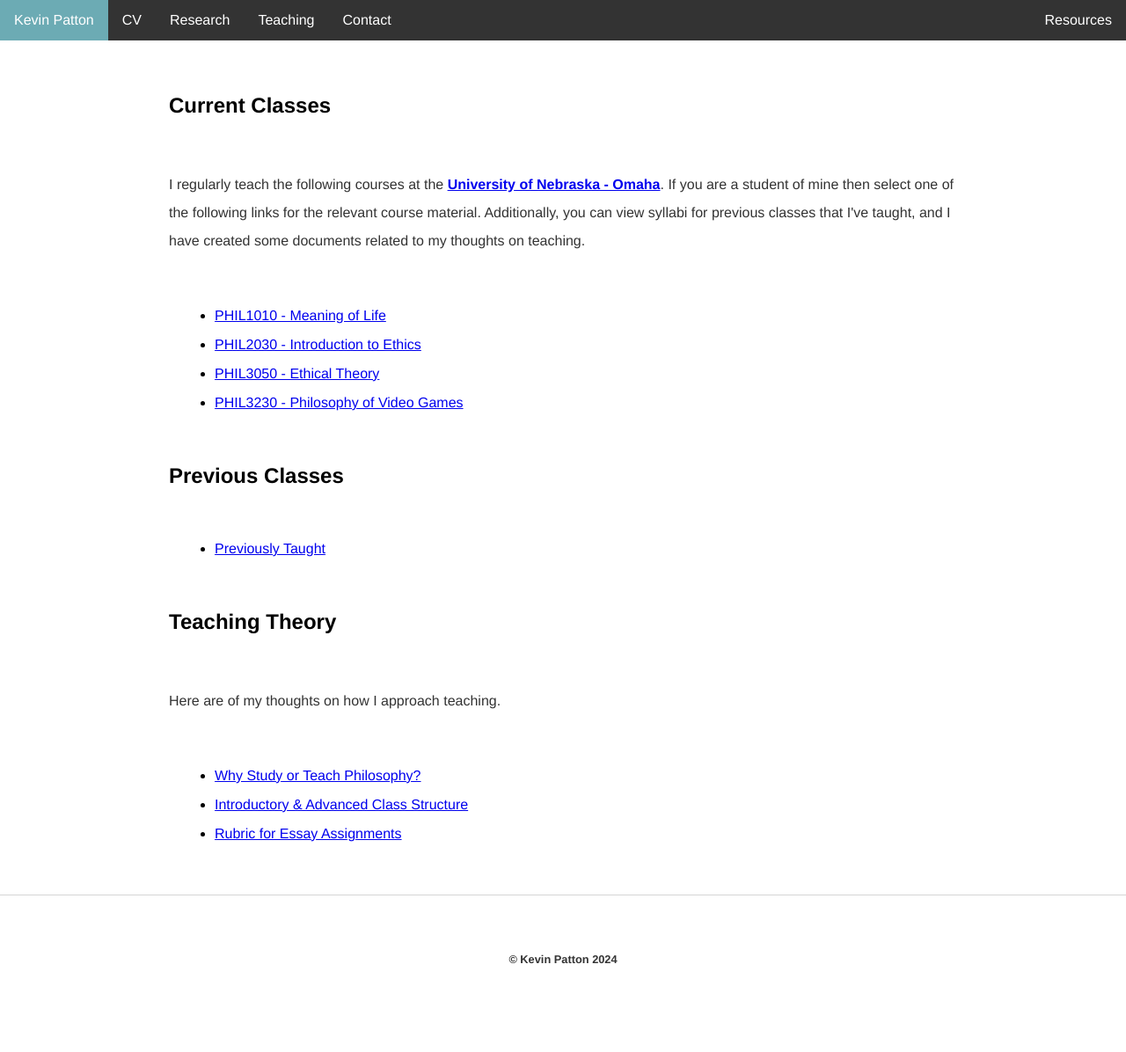
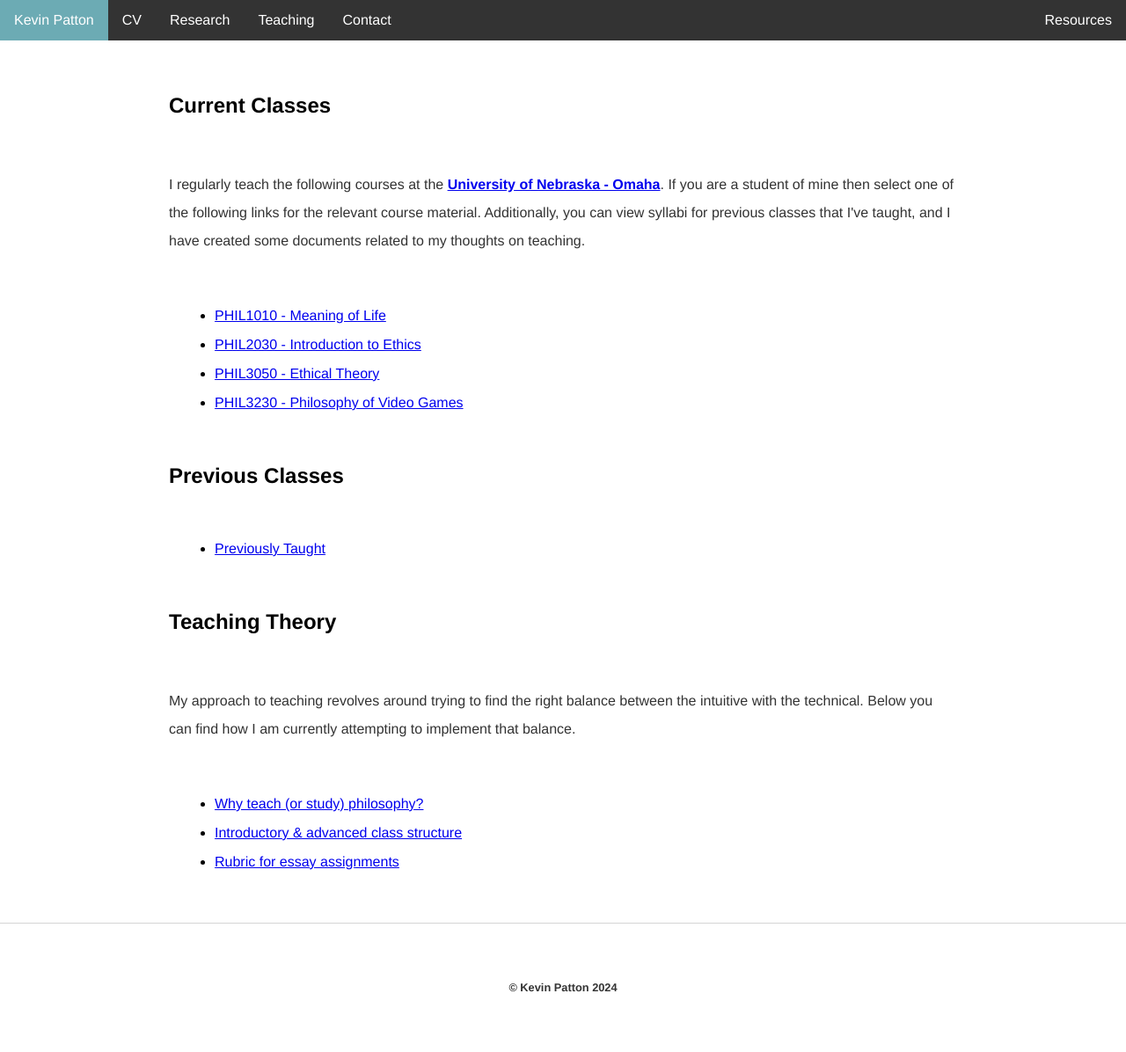
Before and after one commit to kevinjpatton/kevinjpatton.github.io, a Jekyll site: the page built from teaching/index.html, in a window 1280 px wide. Shown: the whole page at 88% size. Built offline with Jekyll 4.4.1, drawn with Linux system fonts in a browser that asks for light colours; Markdown is read by kramdown in place of the engine named in the settings; before the commit the page ends 1164 px from its top, so only the background shows below that.

Commit message:
Update index.html

```diff
--- a/teaching/index.html
+++ b/teaching/index.html
@@ -15,9 +15,9 @@ title: Teaching - Kevin Patton
   <li><a href="/teaching/pastcourses">Previously Taught</a></p></ul>
 </ul>
 <h2>Teaching Theory</h2>
-<p>Here are of my thoughts on how I approach teaching.</p>
+<p>My approach to teaching revolves around trying to find the right balance between the intuitive with the technical. Below you can find how I am currently attempting to implement that balance.</p>
 <ul class="standard-list">
-  <li><a href="/teaching/pedagogy/why_philosophy.html">Why Study or Teach Philosophy?</a></li>
-  <li><a href="/teaching/pedagogy/class_structure.html">Introductory & Advanced Class Structure</a></li>
-  <li><a href="/teaching/pedagogy/rubric.html">Rubric for Essay Assignments</a></li>
+  <li><a href="/teaching/pedagogy/why_philosophy.html">Why teach (or study) philosophy?</a></li>
+  <li><a href="/teaching/pedagogy/class_structure.html">Introductory & advanced class structure</a></li>
+  <li><a href="/teaching/pedagogy/rubric.html">Rubric for essay assignments</a></li>
 </ul>
```
